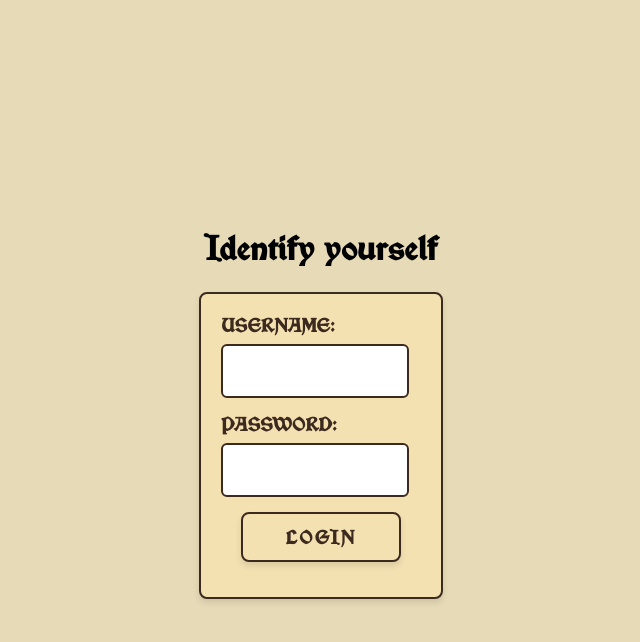
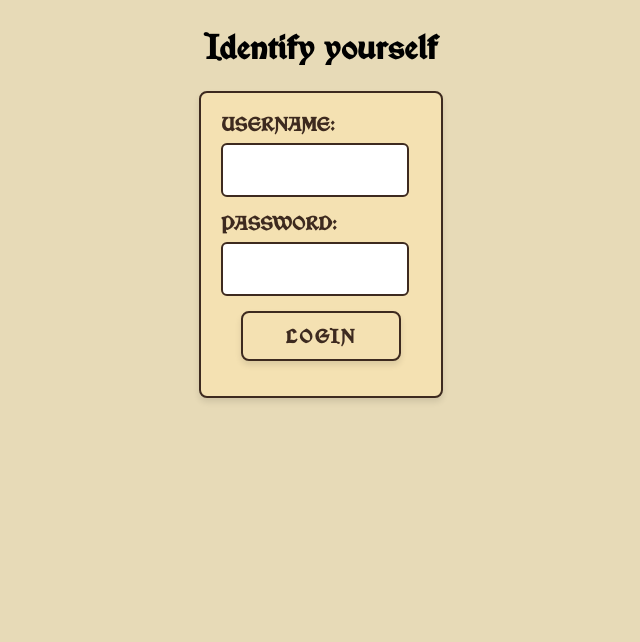
Before and after one commit to asseternity/c5-personal-react, a React (Vite) app: page / in a window 1280 px wide. Shown: the top 642 px of the page, without its empty margins (319-959 px from the left). Built offline with nearby package versions, Linux system fonts and the light colour scheme.

Commit message:
feat: remove inner div in index and remove height from index.css

```diff
--- a/src/components/index.jsx
+++ b/src/components/index.jsx
@@ -42,7 +42,6 @@ const Index = () => {
 
   return (
     <CenteredWrapper>
-      <div>
       {!user && (
         <Login
           handleFormSubmit={handleSubmit}
@@ -53,7 +52,6 @@ const Index = () => {
         />
       )}
       {user && <Newsletter user={user} />}
-      </div>
     </CenteredWrapper>
   );
 };
--- a/src/index.css
+++ b/src/index.css
@@ -21,7 +21,6 @@ body {
   display: flex; /* Use flex to ensure centering */
   justify-content: center; /* Horizontally center content */
   align-items: center; /* Vertically center content */
-  height: 100vh; /* Full viewport height */
 }
 
 form {
```
Also changed, not shown: 4 other files (tests, documents, lock files or other folders). Lines whose indentation alone changed are shown as unchanged.
